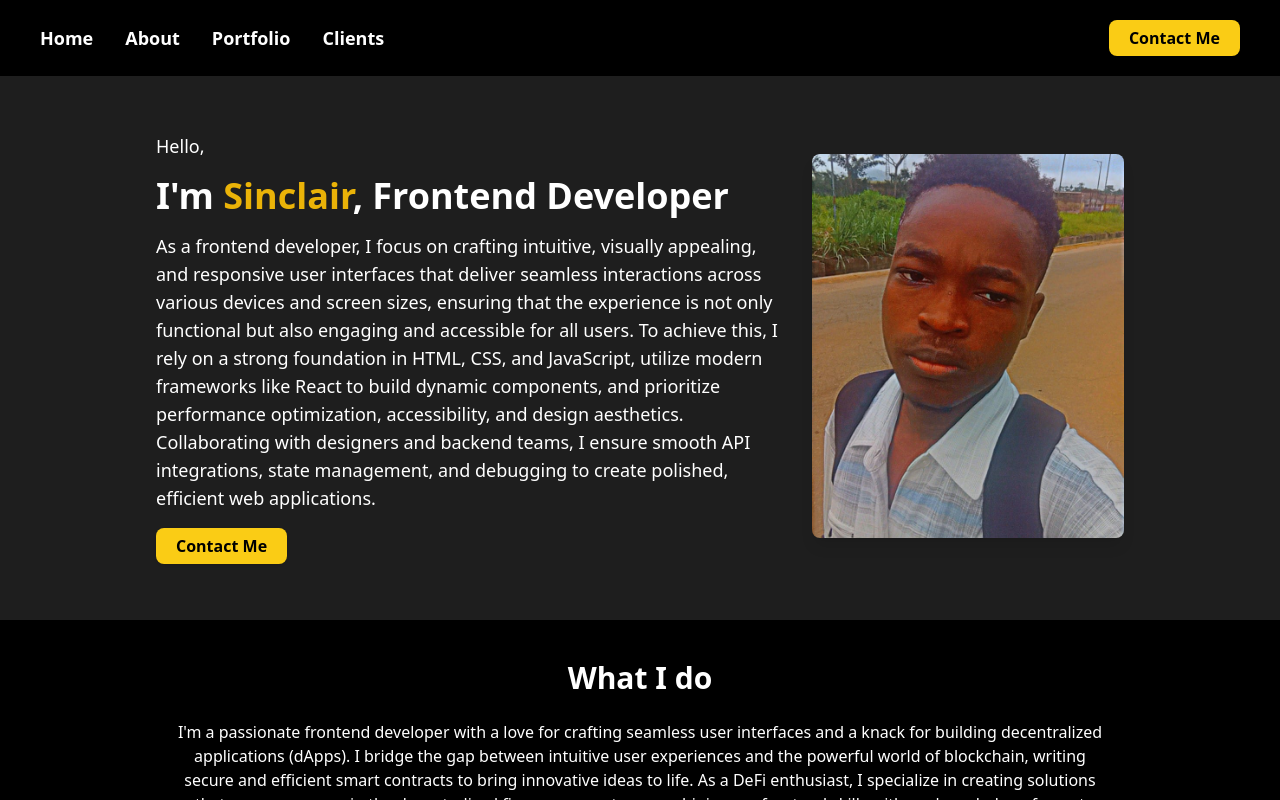
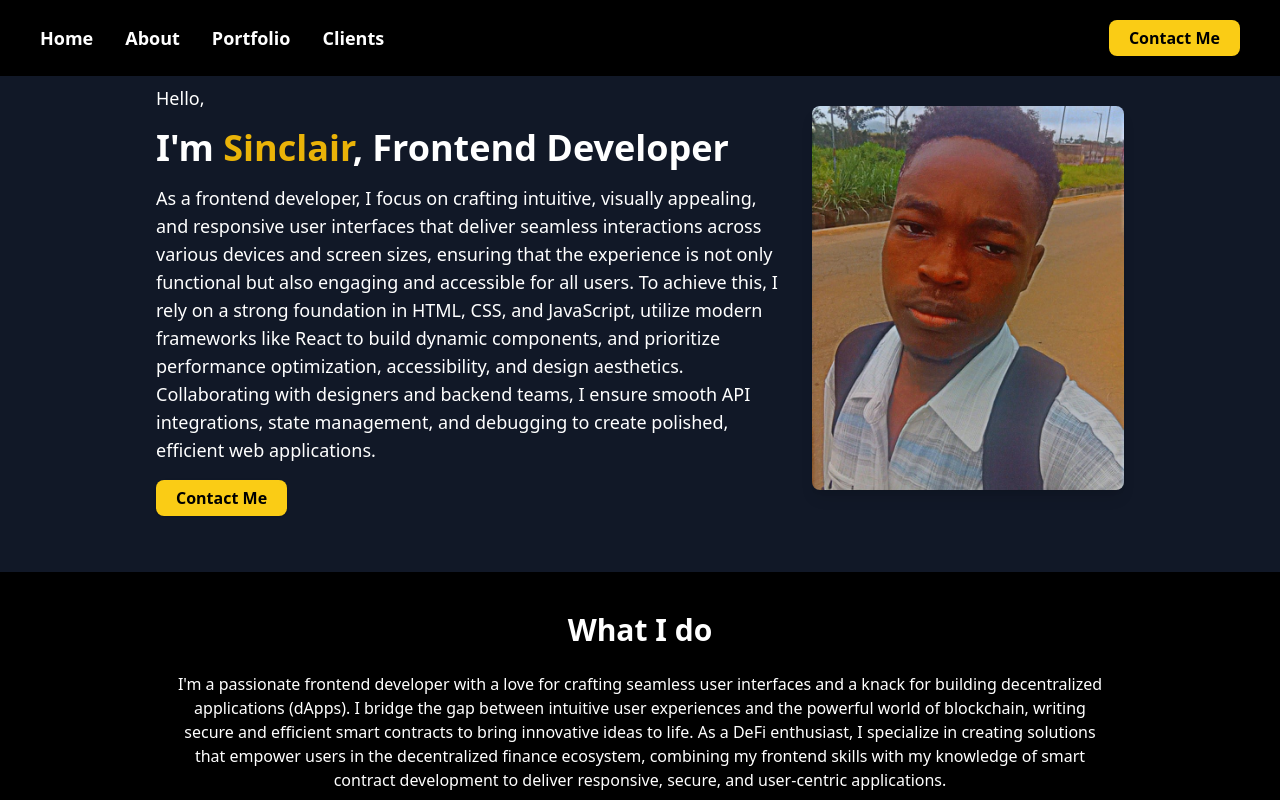
Before and after one commit to sinclare210/PorfolioWebsite, a React (Vite) app: page / in a window 1280 px wide. Built offline with nearby package versions, Linux system fonts and the light colour scheme.

Commit message:
about portfolio done

```diff
--- a/src/App.jsx
+++ b/src/App.jsx
@@ -7,7 +7,7 @@ import Portfolio from "./components/Portfolio"
 
 export default function App() {
   return (
-    <div className="w-full h-screen overflow-x-hidden">
+    <div className="w-full h-screen overflow-x-hidden bg-gray-900">
     <Navbar/>
     <Intro/>
     <Stack/>
--- a/src/components/Intro.jsx
+++ b/src/components/Intro.jsx
@@ -5,8 +5,8 @@ import Stack from './Stack'
 
 const Intro = () => {
   return (
-    <>
-    <div className="flex flex-col-reverse md:flex-row items-center  text-center md:text-left px-4  text-white space-y-8 md:space-y-0 md:space-x-8 mt-28  md:justify-center">
+    <div className='bg-gray-900'>
+    <div className="flex flex-col-reverse md:flex-row items-center  text-center md:text-left px-4  text-white space-y-8 md:space-y-0 md:space-x-8 mt-16 md:justify-center">
 
       {/* Text Section */}
       <div className="md:w-1/2 mt-5">
@@ -43,7 +43,7 @@ const Intro = () => {
 
     </div>
 
-       </>
+       </div>
   )
 }
 
--- a/src/components/Portfolio.jsx
+++ b/src/components/Portfolio.jsx
@@ -3,7 +3,7 @@ import React from 'react'
 const Portfolio = () => {
   return (
     <div className='bg-gray-900'>
-        <div className=" py-10 px-6 md:w-3/4 flex flex-col justify-center items-center mx-auto">
+        <div className="py-10 px-6 md:w-3/4 flex flex-col justify-center items-center mx-auto">
             <div className='text-4xl font-bold mb-6 text-center text-yellow-400'>
                 My Past Works
             </div>
```
